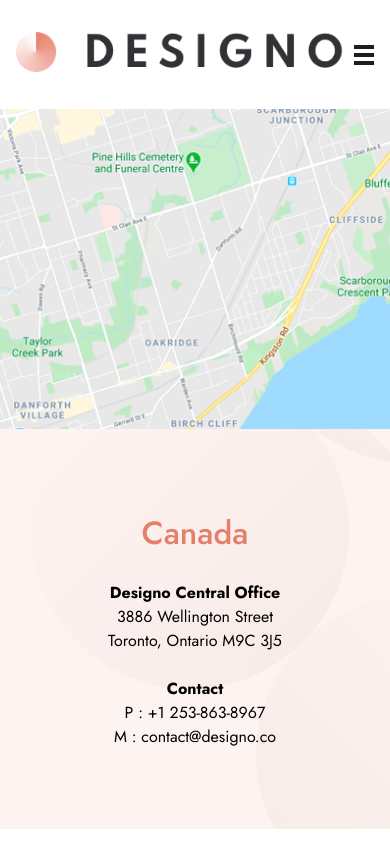
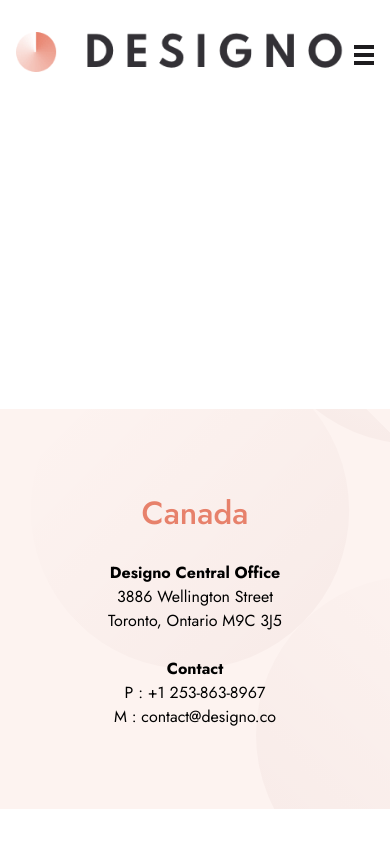
Before and after one commit to nicknjagi/designo-multi-page-website, a Next.js app: page /locations in a window 390 px wide. Shown: the top 844 px of the page. Built offline with nearby package versions, Linux system fonts and the light colour scheme; some icons are missing.

Commit message:
update LocationsCard.jsx

```diff
--- a/components/LocationsCard.jsx
+++ b/components/LocationsCard.jsx
@@ -1,14 +1,26 @@
+'use client'
 import Image from "next/image"
+import dynamic from "next/dynamic"
+import { useMemo } from "react"
 
-const LocationCard = ({country, phone, mail, office, street, address, alt, img}) => {
+const LocationCard = ({country, phone, mail, office, street, address, data}) => {
+    const Map = useMemo(() => dynamic(
+        () => import('@/components/Map'),
+        {
+          loading: () => <p className="flex items-center justify-center text-center h-full">Loading map</p>,
+          ssr: false
+        }
+      ), [])
+
+
   return (
     <section id={country} className="flex flex-col lg:flex-row md:gap-6 lg:gap-[30px] lg:h-[326px]">
-        <div className="overflow-hidden md:rounded-2xl w-full lg:max-w-[350px] lg:h-full">
-            <Image
+        <div className="overflow-hidden md:rounded-2xl w-full lg:max-w-[350px] h-[300px] lg:h-full">
+            {/* <Image
                 src={`/assets/locations/tablet/${img}`}
                 width={689}
                 height={326}
-                className='w-full min-h-[320px] object-cover object-center lg:hidden'
+                className='w-full min-h-[320px] object-cover object-center hidden lg:hidden'
                 alt={alt}
             />
             <Image
@@ -17,11 +29,12 @@
                 height={320}
                 className='w-full h-full object-cover object-center hidden lg:block'
                 alt={alt}
-            />
+            /> */}
+            <Map {...data}/>
         </div>
         <div className="relative bg-light-peach py-20 md:py-[88px] px-4 md:px-[72px] text-center md:text-left overflow-hidden md:rounded-2xl w-full">
-            <h2 className="text-peach-primary text-[32px] md:text-[40px] font-medium mb-6">{country}</h2>
-            <div className="flex flex-col md:flex-row gap-6 md:gap-36 lg:gap-24 xl:gap-36">
+            <h2 className="text-peach-primary text-[32px] md:text-[40px] font-medium mb-6 relative z-20">{country}</h2>
+            <div className="flex flex-col md:flex-row gap-6 md:gap-36 lg:gap-24 xl:gap-36 relative z-20">
                 <div>
                     <h4 className="font-bold">{office}</h4>
                     <p>{street}</p>
```
